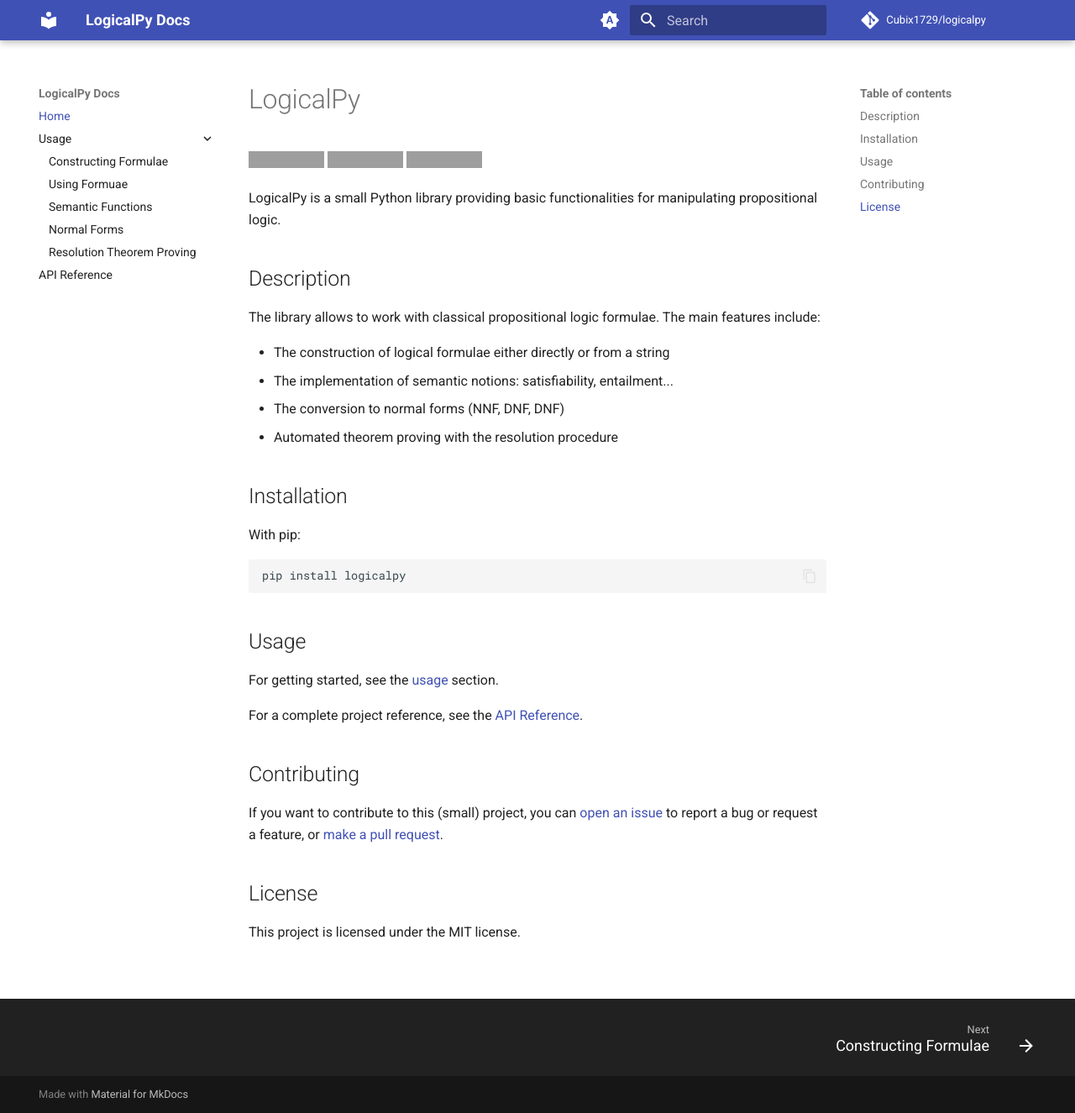
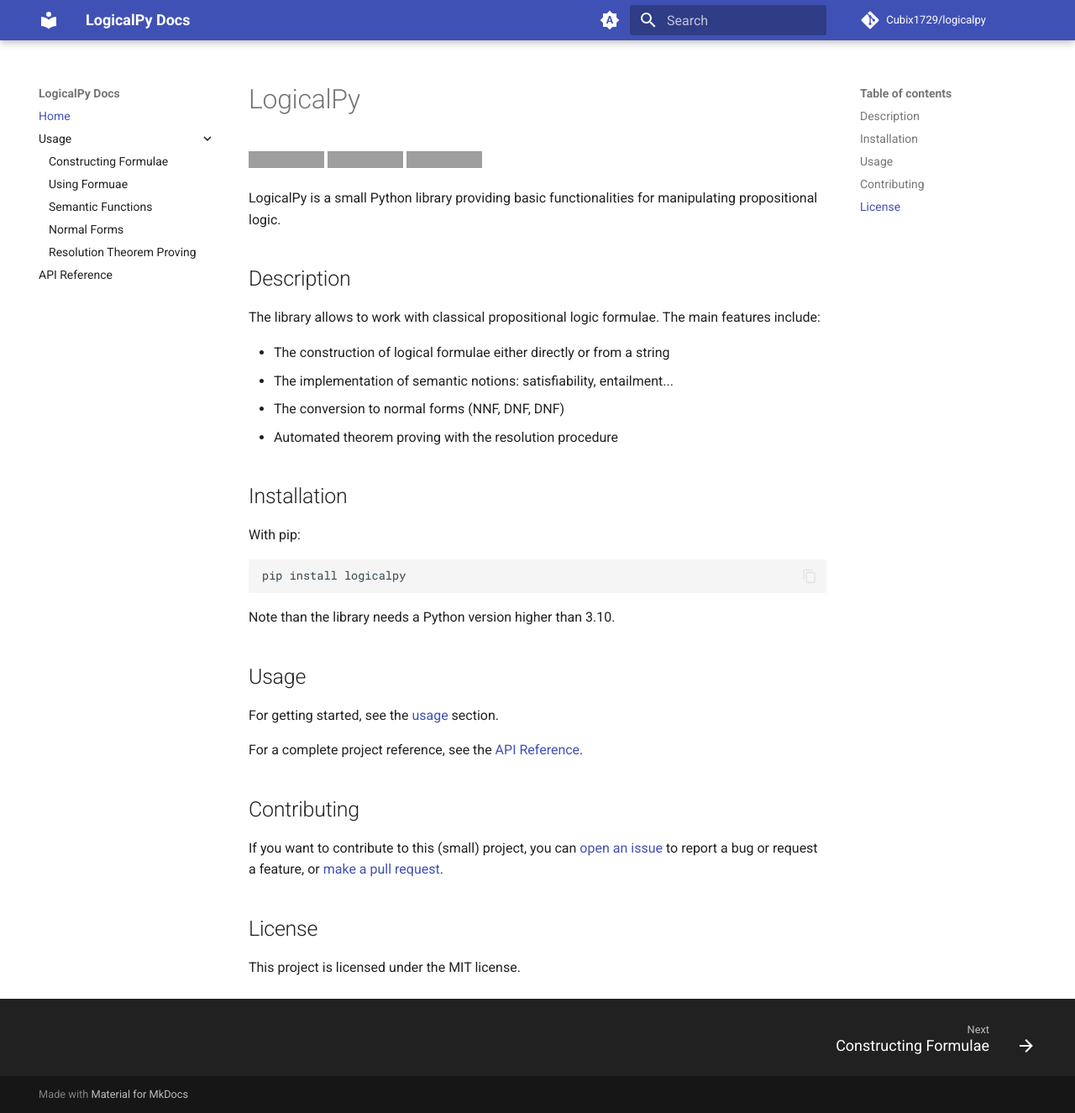
Before and after one commit to Cubix1729/logicalpy, an MkDocs documentation site: the page built from docs/index.md, in a window 1280 px wide and 1325 px high. Shown: the whole window at 84% size. Built offline with MkDocs 1.6.1 and Material for MkDocs 9.7.7, drawn with Linux system fonts in a browser that asks for light colours; comment, search, counter and statistics services are not loaded; grey boxes are pictures that could not be loaded.

Commit message:
Added Python version specification in README.md

````diff
--- a/docs/index.md
+++ b/docs/index.md
@@ -23,6 +23,8 @@ With pip:
 pip install logicalpy
 ```
 
+Note than the library needs a Python version higher than 3.10.
+
 ## Usage
 
 For getting started, see the [usage](usage/constructing-formulae.md) section.
````
Also changed, not shown: README.md (+2 -0 lines).
